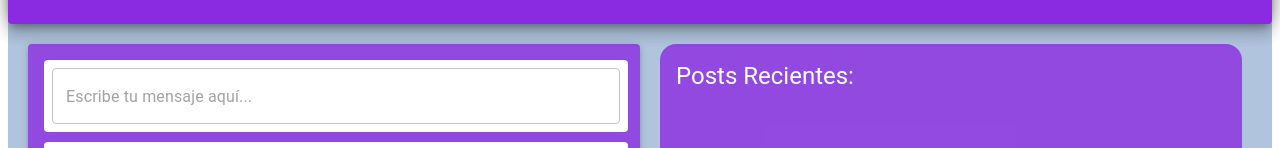
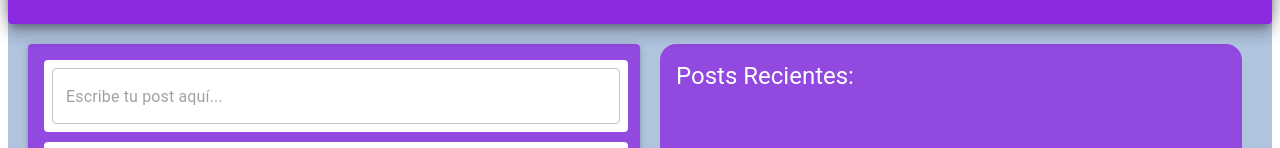
Before and after one commit to fernando4530/Miguel-typescript-redux, a React (Vite) app: page /post in a window 1280 px wide. Shown: the part 129-277 px from the top of the page. Built offline with nearby package versions, Linux system fonts and the light colour scheme.

Commit message:
rendering naming rework

```diff
--- a/src/components/Post.tsx
+++ b/src/components/Post.tsx
@@ -129,7 +129,7 @@ function Post() {
               )}
               <TextField
                 autoComplete="off"
-                placeholder="Escribe tu mensaje aquí..."
+                placeholder="Escribe tu post aquí..."
                 minRows={3}
                 value={inputMessage}
                 onChange={handleMessageChange}
```
